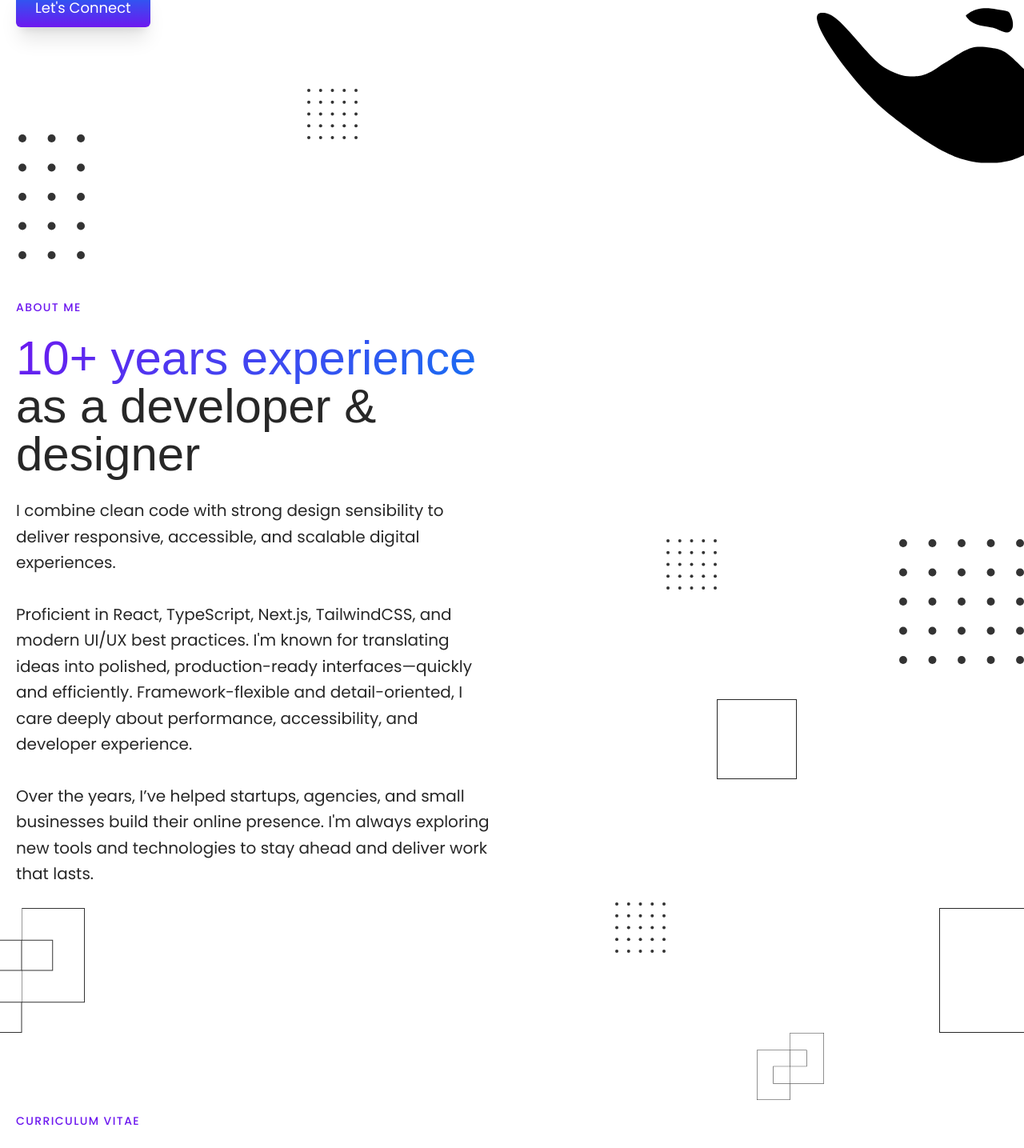
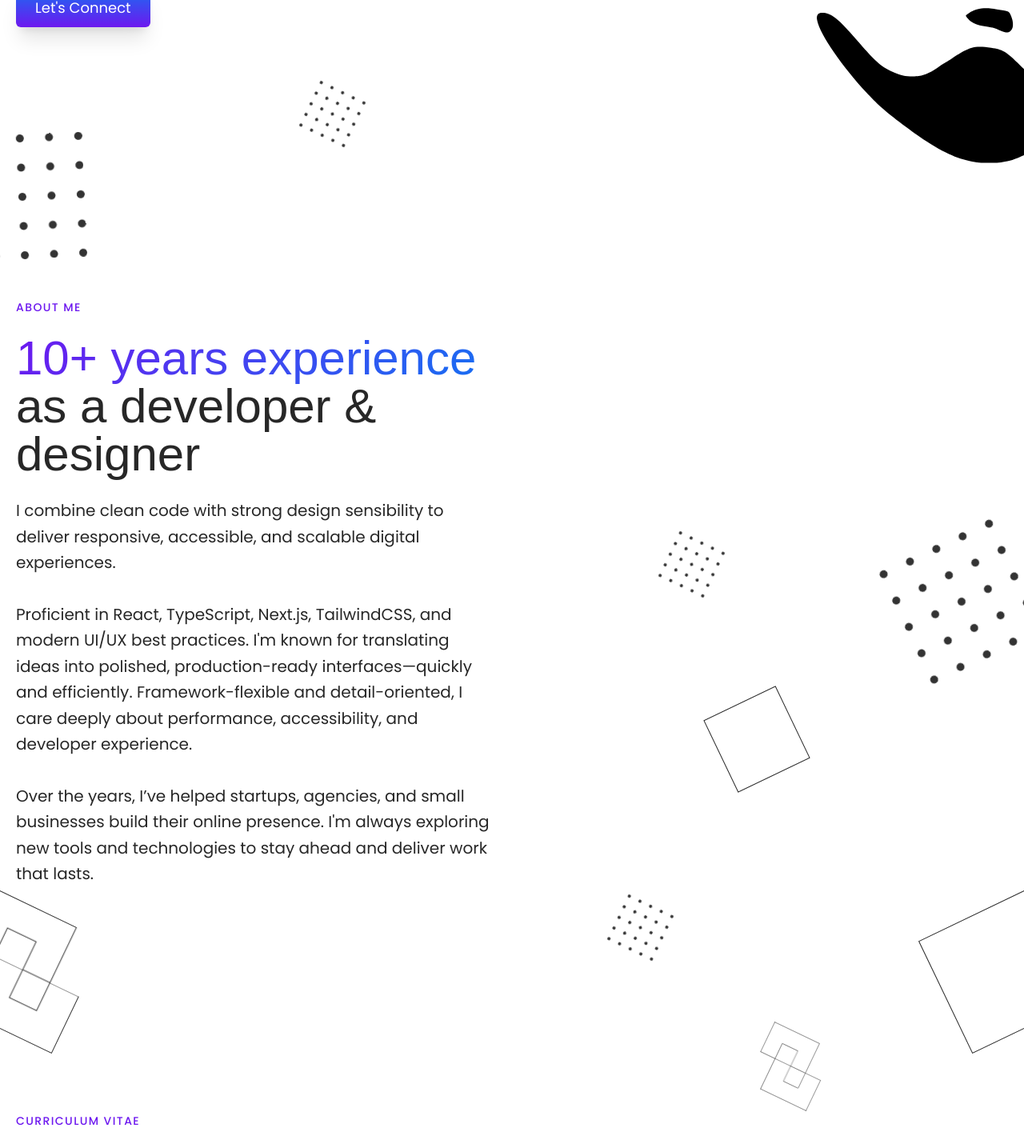
Before and after one commit to voncarcha/my-portfolio-2025, a Next.js app: page / in a window 1280 px wide. Shown: the part 595-2030 px from the top of the page at 80% size. Built offline with nearby package versions, Linux system fonts and the light colour scheme; no server answers; a web font is replaced by a local one.

Commit message:
add animation

```diff
--- /dev/null
+++ b/src/components/home/AboutSection/Background.tsx
@@ -0,0 +1,84 @@
+import React from 'react';
+import { motion } from 'framer-motion';
+import {
+  Symbol1,
+  Symbol2,
+  Symbol3,
+  Symbol4,
+  Symbol5,
+} from '@/components/global/Svg';
+
+const Background = () => {
+  return (
+    <>
+      <motion.span
+        className="absolute bottom-[20px] right-[30px] lg:bottom-[100px] lg:left-[-50px] lg:right-auto"
+        animate={{ rotate: 360 }}
+        transition={{
+          duration: 20,
+          repeat: Infinity,
+          ease: 'linear',
+        }}
+      >
+        <Symbol1 />
+      </motion.span>
+      <motion.span
+        className="absolute left-[70%] top-[500px] hidden lg:block"
+        animate={{ rotate: -360 }}
+        transition={{
+          duration: 20,
+          repeat: Infinity,
+          ease: 'linear',
+        }}
+      >
+        <Symbol5 />
+      </motion.span>
+      <motion.span
+        className="absolute right-[30%] top-[300px] hidden lg:block"
+        animate={{ rotate: 360 }}
+        transition={{
+          duration: 20,
+          repeat: Infinity,
+          ease: 'linear',
+        }}
+      >
+        <Symbol2 />
+      </motion.span>
+      <motion.span
+        className="absolute bottom-[100px] right-[-50px] hidden lg:block"
+        animate={{ rotate: -360 }}
+        transition={{
+          duration: 20,
+          repeat: Infinity,
+          ease: 'linear',
+        }}
+      >
+        <Symbol4 />
+      </motion.span>
+      <motion.span
+        className="absolute bottom-[200px] right-[35%] hidden lg:block"
+        animate={{ rotate: 360 }}
+        transition={{
+          duration: 20,
+          repeat: Infinity,
+          ease: 'linear',
+        }}
+      >
+        <Symbol2 />
+      </motion.span>
+      <motion.span
+        className="absolute right-0 top-[300px] hidden lg:block"
+        animate={{ rotate: -360 }}
+        transition={{
+          duration: 20,
+          repeat: Infinity,
+          ease: 'linear',
+        }}
+      >
+        <Symbol3 />
+      </motion.span>
+    </>
+  );
+};
+
+export default Background;
--- a/src/components/home/AboutSection/index.tsx
+++ b/src/components/home/AboutSection/index.tsx
@@ -1,11 +1,7 @@
-import {
-  Symbol1,
-  Symbol2,
-  Symbol3,
-  Symbol4,
-  Symbol5,
-} from '@/components/global/Svg';
+'use client';
+
 import React from 'react';
+import Background from './Background';
 
 const AboutSection = () => {
   return (
@@ -37,24 +33,7 @@ const AboutSection = () => {
           </p>
         </article>
       </section>
-      <span className="absolute bottom-[20px] right-[30px] lg:bottom-[100px] lg:left-[-50px] lg:right-auto">
-        <Symbol1 />
-      </span>
-      <span className="absolute left-[70%] top-[500px] hidden lg:block">
-        <Symbol5 />
-      </span>
-      <span className="absolute right-[30%] top-[300px] hidden lg:block">
-        <Symbol2 />
-      </span>
-      <span className="absolute bottom-[100px] right-[-50px] hidden lg:block">
-        <Symbol4 />
-      </span>
-      <span className="absolute bottom-[200px] right-[35%] hidden lg:block">
-        <Symbol2 />
-      </span>
-      <span className="absolute right-0 top-[300px] hidden lg:block">
-        <Symbol3 />
-      </span>
+      <Background />
     </section>
   );
 };
--- /dev/null
+++ b/src/components/home/ContactSection/Background.tsx
@@ -0,0 +1,36 @@
+'use client';
+
+import React from 'react';
+import { motion } from 'framer-motion';
+import { Symbol2, Symbol6 } from '@/components/global/Svg';
+
+const Background = () => {
+  return (
+    <>
+      <motion.span
+        className="absolute bottom-[50px] right-[50px] hidden lg:block"
+        animate={{ rotate: 360 }}
+        transition={{
+          duration: 20,
+          repeat: Infinity,
+          ease: 'linear',
+        }}
+      >
+        <Symbol2 />
+      </motion.span>
+      <motion.span
+        className="absolute left-[10%] top-[-100px] hidden lg:block"
+        animate={{ rotate: -360 }}
+        transition={{
+          duration: 20,
+          repeat: Infinity,
+          ease: 'linear',
+        }}
+      >
+        <Symbol6 />
+      </motion.span>
+    </>
+  );
+};
+
+export default Background;
--- a/src/components/home/ContactSection/index.tsx
+++ b/src/components/home/ContactSection/index.tsx
@@ -1,7 +1,7 @@
 import React from 'react';
 import dynamic from 'next/dynamic';
-import { Symbol2, Symbol6 } from '@/components/global/Svg';
 import ThankyouModal from './ThankyouModal';
+import Background from './Background';
 
 const ContactForm = dynamic(() => import('./ContactForm'), {
   ssr: false,
@@ -26,12 +26,7 @@ const ContactSection = () => {
       </section>
       <ThankyouModal />
 
-      <span className="absolute bottom-[50px] right-[50px] hidden lg:block">
-        <Symbol2 />
-      </span>
-      <span className="absolute left-[10%] top-[-100px] hidden lg:block">
-        <Symbol6 />
-      </span>
+      <Background />
     </article>
   );
 };
--- /dev/null
+++ b/src/components/home/CvSection/Background.tsx
@@ -0,0 +1,47 @@
+'use client';
+
+import React from 'react';
+import { Symbol5, Symbol6 } from '@/components/global/Svg';
+import { motion } from 'framer-motion';
+
+const Background = () => {
+  return (
+    <>
+      <motion.span
+        className="absolute right-[250px] top-[-100px] hidden lg:block"
+        animate={{ rotate: 360 }}
+        transition={{
+          duration: 20,
+          repeat: Infinity,
+          ease: 'linear',
+        }}
+      >
+        <Symbol6 />
+      </motion.span>
+      <motion.span
+        className="absolute bottom-[100px] right-[40%] hidden lg:block"
+        animate={{ rotate: -360 }}
+        transition={{
+          duration: 20,
+          repeat: Infinity,
+          ease: 'linear',
+        }}
+      >
+        <Symbol6 />
+      </motion.span>
+      <motion.span
+        className="absolute bottom-[100px] right-[50px] hidden lg:block"
+        animate={{ rotate: 360 }}
+        transition={{
+          duration: 20,
+          repeat: Infinity,
+          ease: 'linear',
+        }}
+      >
+        <Symbol5 />
+      </motion.span>
+    </>
+  );
+};
+
+export default Background;
--- a/src/components/home/CvSection/index.tsx
+++ b/src/components/home/CvSection/index.tsx
@@ -1,7 +1,7 @@
 import React from 'react';
 import { ITEMS } from './constants';
 import Item from './Item';
-import { Symbol5, Symbol6 } from '@/components/global/Svg';
+import Background from './Background';
 
 const CvSection = () => {
   return (
@@ -71,16 +71,7 @@ const CvSection = () => {
           </section>
         </article>
       </section>
-
-      <span className="absolute right-[250px] top-[-100px] hidden lg:block">
-        <Symbol6 />
-      </span>
-      <span className="absolute bottom-[100px] right-[40%] hidden lg:block">
-        <Symbol6 />
-      </span>
-      <span className="absolute bottom-[100px] right-[50px] hidden lg:block">
-        <Symbol5 />
-      </span>
+            <Background />
     </article>
   );
 };
--- /dev/null
+++ b/src/components/home/HeaderSection/Background.tsx
@@ -0,0 +1,36 @@
+'use client';
+
+import React from 'react';
+import { motion } from 'framer-motion';
+import { Symbol2, Symbol3 } from '@/components/global/Svg';
+
+const Background = () => {
+  return (
+    <>
+      <motion.span
+        className="absolute bottom-0 right-[50px] md:right-[50%] lg:bottom-[200px] lg:left-[30%] lg:right-auto"
+        animate={{ rotate: 360 }}
+        transition={{
+          duration: 20,
+          repeat: Infinity,
+          ease: 'linear',
+        }}
+      >
+        <Symbol2 />
+      </motion.span>
+      <motion.span
+        className="absolute bottom-[50px] left-[-50px] hidden lg:block"
+        animate={{ rotate: -360 }}
+        transition={{
+          duration: 25,
+          repeat: Infinity,
+          ease: 'linear',
+        }}
+      >
+        <Symbol3 />
+      </motion.span>
+    </>
+  );
+};
+
+export default Background;
--- a/src/components/home/HeaderSection/index.tsx
+++ b/src/components/home/HeaderSection/index.tsx
@@ -1,8 +1,7 @@
 import { IconEmail, IconPhone, IconPin } from './Icons';
 import React from 'react';
-import LogoBg from '@/components/global/Logo/LogoBg';
-import { Symbol2, Symbol3, Symbol5 } from '@/components/global/Svg';
 import Logo from '@/components/global/Logo';
+import Background from './Background';
 
 const HeaderSection = () => {
   return (
@@ -49,16 +48,7 @@ const HeaderSection = () => {
           </a>
         </article>
       </section>
-
-      {/* <span className="absolute right-0 top-0 hidden md:block">
-        <LogoBg />
-      </span> */}
-      <span className="absolute bottom-0 right-[50px] lg:bottom-[200px] lg:left-[30%] md:right-[50%] lg:right-auto">
-        <Symbol2 />
-      </span>
-      <span className="absolute bottom-[50px] left-[-50px] hidden lg:block">
-        <Symbol3 />
-      </span>
+      <Background />
     </header>
   );
 };
```
